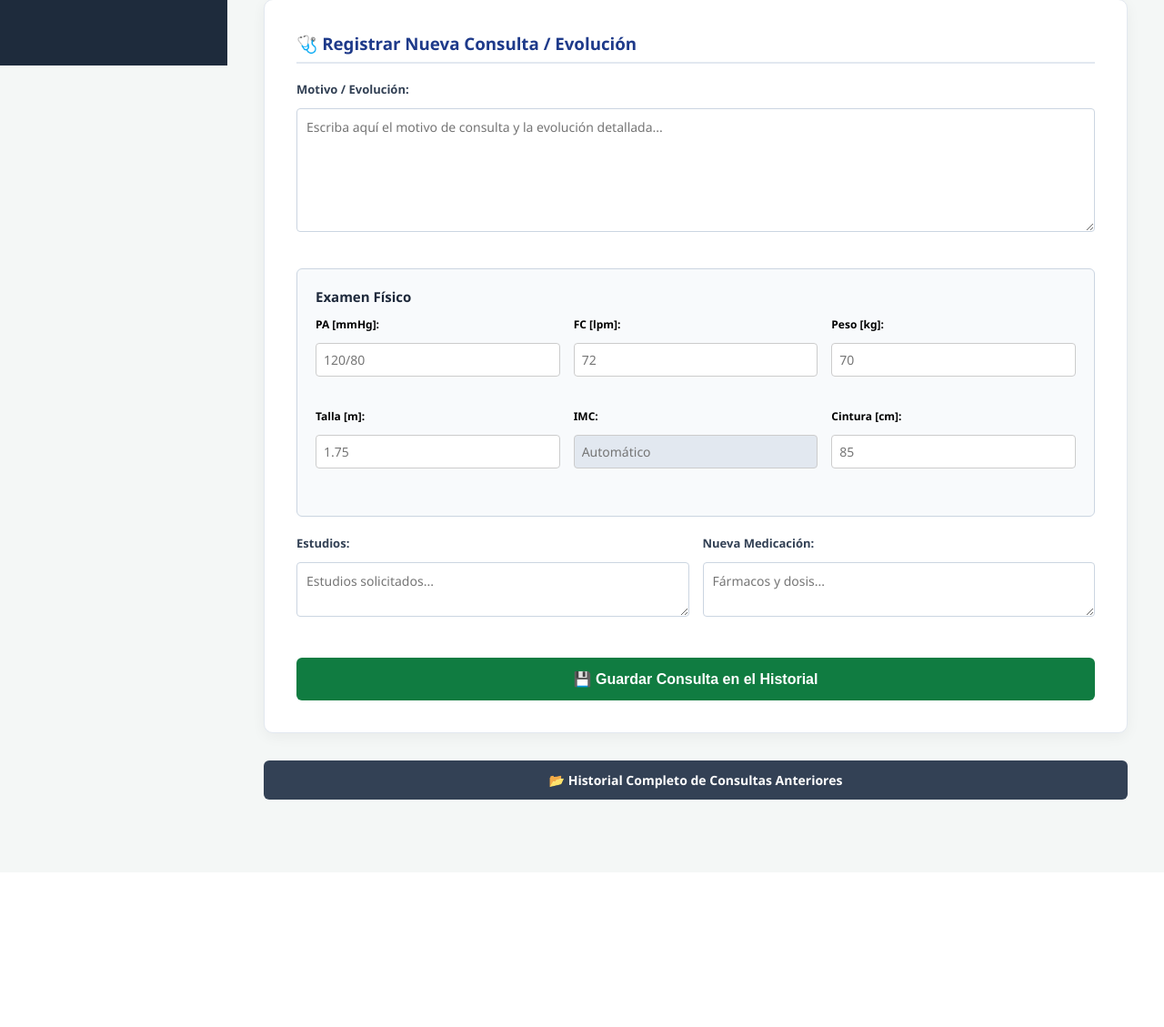
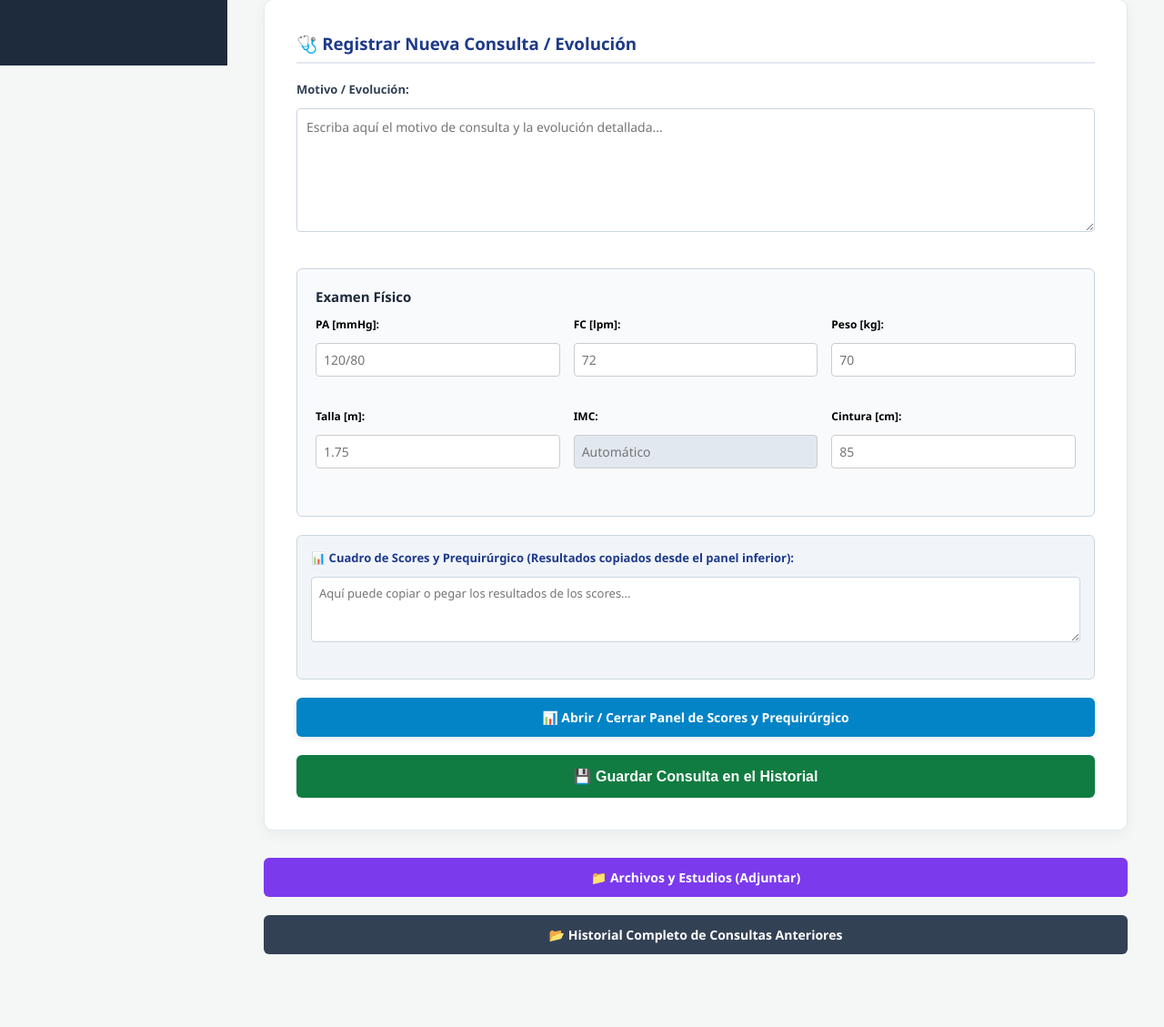
Before and after one commit to patriciafranco-web/CardiosysDraCeciliaMarecos, a Flask app: template templates/ficha.html in a window 1280 px wide. Shown: the part 748-1877 px from the top of the page at 91% size. Before the commit the page ends 1627 px from the top, so only its background shows below. Run offline with Flask 3, Linux system fonts and the light colour scheme; the template is opened without the code that fills it, so the values that code supplies are empty.

Commit message:
Update ficha.html

```diff
--- a/templates/ficha.html
+++ b/templates/ficha.html
@@ -92,7 +92,6 @@
                 </div>
                 <div style="display:grid; grid-template-columns: 1fr 1fr; gap:12px; font-size:13px; color:#e2e8f0;">
                     {% if ult.motivo %}<div><b>Motivo / Evolución:</b> {{ ult.motivo }}</div>{% endif %}
-                    {% if ult.estudios_historial %}<div><b>Estudios:</b> {{ ult.estudios_historial }}</div>{% endif %}
                 </div>
                 {% if ult.pa or ult.fc or ult.peso or ult.talla or ult.imc or ult.cintura %}
                 <div style="background:#1e293b; padding:8px 12px; border-radius:4px; margin-top:10px; font-size:12px;">
@@ -131,7 +130,7 @@
             </div>
         </div>
 
-        <!-- Formulario Registrar Nueva Consulta / Evolución (Cuadro único) -->
+        <!-- Formulario Registrar Nueva Consulta / Evolución -->
         <div style="background:white; padding:35px; border-radius:10px; box-shadow:0 4px 15px rgba(0,0,0,0.05); margin-bottom:30px; border:1px solid #e2e8f0;">
             <h3 style="color:#1e3a8a; margin-top:0; border-bottom:2px solid #e2e8f0; padding-bottom:8px;">🩺 Registrar Nueva Consulta / Evolución</h3>
 
@@ -173,20 +172,60 @@
                     </div>
                 </div>
 
-                <div style="display:grid; grid-template-columns: 1fr 1fr; gap:15px; margin-bottom:20px;">
-                    <div>
-                        <label style="display:block; font-weight:bold; font-size:13px; color:#334155; margin-bottom:4px;">Estudios:</label>
-                        <textarea name="estudios_historial" rows="2" placeholder="Estudios solicitados..." style="width:100%; padding:10px; border:1px solid #cbd5e1; border-radius:4px; font-family:Segoe UI; box-sizing:border-box; font-size:14px;"></textarea>
+                <!-- CUADRO DE SCORES Y PREQUIRÚRGICO (Colocado debajo del Examen Físico) -->
+                <div style="background:#f1f5f9; padding:15px; border-radius:6px; border:1px solid #cbd5e1; margin-bottom:20px;">
+                    <label style="display:block; font-weight:bold; font-size:13px; color:#1e3a8a; margin-bottom:4px;">📊 Cuadro de Scores y Prequirúrgico (Resultados copiados desde el panel inferior):</label>
+                    <textarea id="resumen_scores" name="framingham" rows="3" placeholder="Aquí puede copiar o pegar los resultados de los scores..." style="width:100%; padding:8px; border:1px solid #cbd5e1; border-radius:4px; font-family:Segoe UI; box-sizing:border-box; font-size:13px; background:white;"></textarea>
+                </div>
+
+                <!-- BOTÓN DEL PANEL DE SCORES (Movido hacia abajo, justo antes de guardar) -->
+                <details style="margin-bottom:20px;">
+                    <summary style="background:#0284c7; color:white; padding:12px 20px; border-radius:6px; font-weight:bold; cursor:pointer; font-size:14px; list-style:none; text-align:center; box-shadow:0 2px 6px rgba(0,0,0,0.1); outline:none;">
+                        📊 Abrir / Cerrar Panel de Scores y Prequirúrgico
+                    </summary>
+                    <div style="background:#f8fafc; border:2px solid #cbd5e1; border-top:none; border-bottom-left-radius:8px; border-bottom-right-radius:8px; padding:20px; display:flex; flex-direction:column; gap:20px;">
+                        <!-- Framingham -->
+                        <div style="background:white; padding:15px; border-radius:6px; border:1px solid #e2e8f0;">
+                            <label style="font-weight:bold; color:#b91c1c; display:block; margin-bottom:8px;">Framingham:</label>
+                            <div style="display:flex; gap:10px; align-items:center; flex-wrap:wrap; margin-bottom:10px;">
+                                <input type="text" id="f_col" placeholder="Col. Total" style="flex:1; padding:8px; border:1px solid #ccc; border-radius:4px; font-size:13px; min-width:120px;">
+                                <input type="text" id="f_hdl" placeholder="HDL" style="flex:1; padding:8px; border:1px solid #ccc; border-radius:4px; font-size:13px; min-width:120px;">
+                                <input type="text" id="f_pas" placeholder="PA Sist." style="flex:1; padding:8px; border:1px solid #ccc; border-radius:4px; font-size:13px; min-width:120px;">
+                                <label style="font-size:13px; font-weight:bold; color:#334155;"><input type="checkbox" id="f_fum"> Fumador</label>
+                            </div>
+                            <div style="display:flex; gap:10px; align-items:center;">
+                                <button type="button" onclick="calcularFramingham()" style="background:#b91c1c; color:white; border:none; padding:8px 16px; border-radius:4px; font-weight:bold; cursor:pointer; font-size:13px; width:auto;">Calcular</button>
+                                <input type="text" id="framingham_input" placeholder="Resultado..." style="flex:2; padding:8px; border:1px solid #ccc; border-radius:4px; font-size:13px; background:#f8fafc;">
+                                <button type="button" onclick="pasarFramingham()" style="background:#1e293b; color:white; border:none; padding:8px 14px; border-radius:4px; font-weight:bold; cursor:pointer; font-size:12px; width:auto;">📥 Copiar al Cuadro</button>
+                            </div>
+                        </div>
                     </div>
-                    <div>
-                        <label style="display:block; font-weight:bold; font-size:13px; color:#334155; margin-bottom:4px;">Nueva Medicación:</label>
-                        <textarea name="medicacion_actual" rows="2" placeholder="Fármacos y dosis..." style="width:100%; padding:10px; border:1px solid #cbd5e1; border-radius:4px; font-family:Segoe UI; box-sizing:border-box; font-size:14px;"></textarea>
-                    </div>
-                </div>
+                </details>
 
                 <button type="submit" style="background:#107c41; color:white; border:none; padding:14px 20px; border-radius:6px; font-weight:bold; cursor:pointer; width:100%; font-size:16px;">💾 Guardar Consulta en el Historial</button>
             </form>
         </div>
+
+        <!-- Archivos y Estudios (Adjuntar) -->
+        <details style="margin-bottom:20px;">
+            <summary style="background:#7c3aed; color:white; padding:12px 20px; border-radius:6px; font-weight:bold; cursor:pointer; font-size:14px; list-style:none; text-align:center;">
+                📁 Archivos y Estudios (Adjuntar)
+            </summary>
+            <div style="background:white; border:2px solid #d8b4fe; border-top:none; border-bottom-left-radius:8px; border-bottom-right-radius:8px; padding:25px;">
+                <form method="POST" enctype="multipart/form-data" style="margin-bottom:25px; background:#f8fafc; padding:20px; border-radius:8px; border:1px solid #e2e8f0;">
+                    <input type="hidden" name="accion" value="subir_archivo">
+                    <div style="margin-bottom:12px;">
+                        <label style="display:block; font-weight:bold; font-size:13px; color:#334155; margin-bottom:4px;">Nombre del Estudio / Archivo:</label>
+                        <input type="text" name="nombre_estudio" placeholder="Ej: Ecocardiograma, ECG..." required style="width:100%; padding:8px; border:1px solid #cbd5e1; border-radius:4px; font-size:14px;">
+                    </div>
+                    <div style="margin-bottom:15px;">
+                        <label style="display:block; font-weight:bold; font-size:13px; color:#334155; margin-bottom:4px;">Seleccionar Archivo:</label>
+                        <input type="file" name="archivo_estudio" required style="font-size:13px;">
+                    </div>
+                    <button type="submit" style="background:#7c3aed; color:white; border:none; padding:10px 20px; border-radius:6px; font-weight:bold; cursor:pointer; width:100%; font-size:14px;">📁 Subir Estudio</button>
+                </form>
+            </div>
+        </details>
 
         <!-- Historial Completo (Ocultando vacíos) -->
         <details style="margin-bottom:40px;">
@@ -221,6 +260,16 @@
             edadCalculada--;
         }
         document.getElementById('edadPaciente').innerText = (!isNaN(edadCalculada) && edadCalculada > 0) ? edadCalculada + " años" : "N/D";
+
+        function calcularFramingham() {
+            let col = document.getElementById('f_col').value, hdl = document.getElementById('f_hdl').value, pas = document.getElementById('f_pas').value;
+            let fum = document.getElementById('f_fum').checked ? "Fumador" : "No fumador";
+            document.getElementById('framingham_input').value = `Col: ${col||'-'}, HDL: ${hdl||'-'}, PAS: ${pas||'-'} | ${fum}`;
+        }
+        function pasarFramingham() {
+            let val = document.getElementById('framingham_input').value;
+            if (val) document.getElementById('resumen_scores').value += (document.getElementById('resumen_scores').value ? "\n" : "") + "Framingham: " + val;
+        }
     </script>
 </body>
 </html>
```
